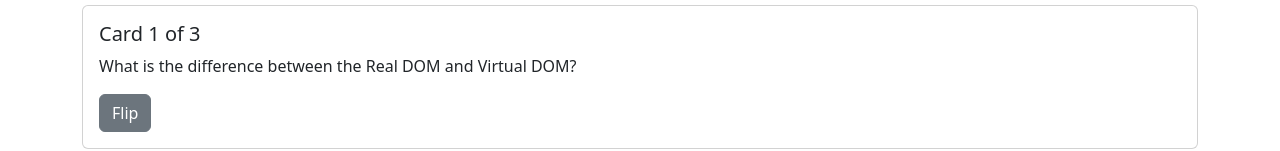
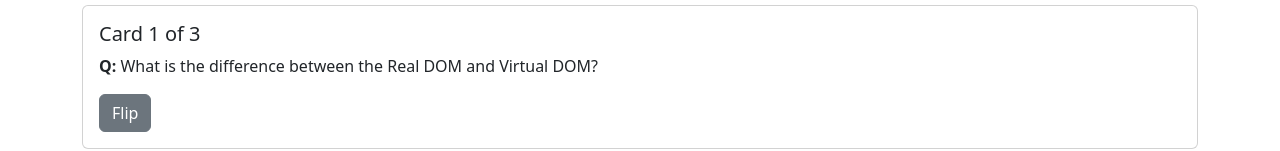
Before and after one commit to jkfaris94/Flashcard-O-Matic, a React (Create React App) app: page /decks/1/study in a window 1280 px wide. Shown: the part 161-312 px from the top of the page. Built offline with nearby package versions, Linux system fonts and the light colour scheme.

Commit message:
added strong font html to front and back of card on study page

```diff
--- a/src/decks/Study.js
+++ b/src/decks/Study.js
@@ -74,7 +74,7 @@ function Study() {
           <div className="card-body">
             <h5 className="card-title">Card {cardIndex + 1} of {cards.length}</h5>
             <p className="card-text">
-              {showBack ? card.back : card.front}
+              {showBack ? <><strong>A:</strong> {card.back}</> : <> <strong>Q:</strong> {card.front}</>}
             </p>
             <button className="btn btn-secondary me-2" onClick={handleFlip}>
               Flip
```
